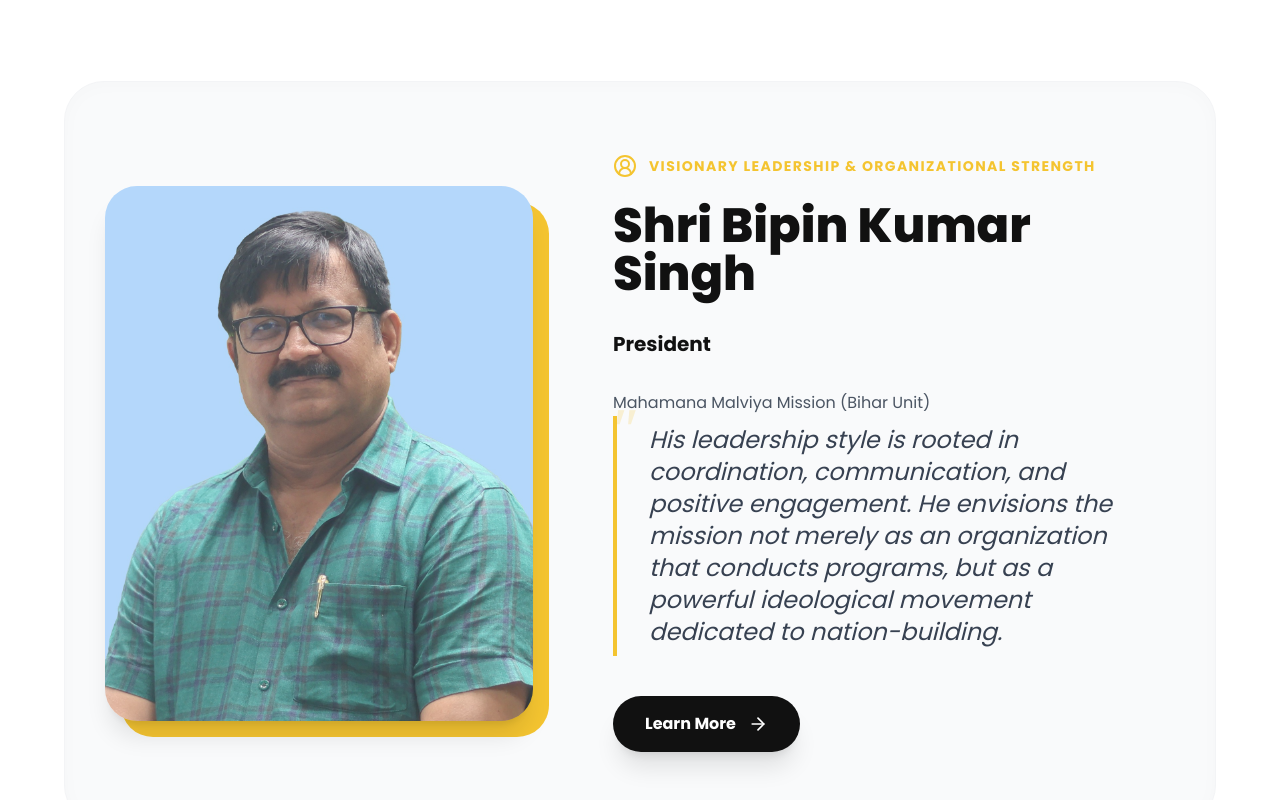
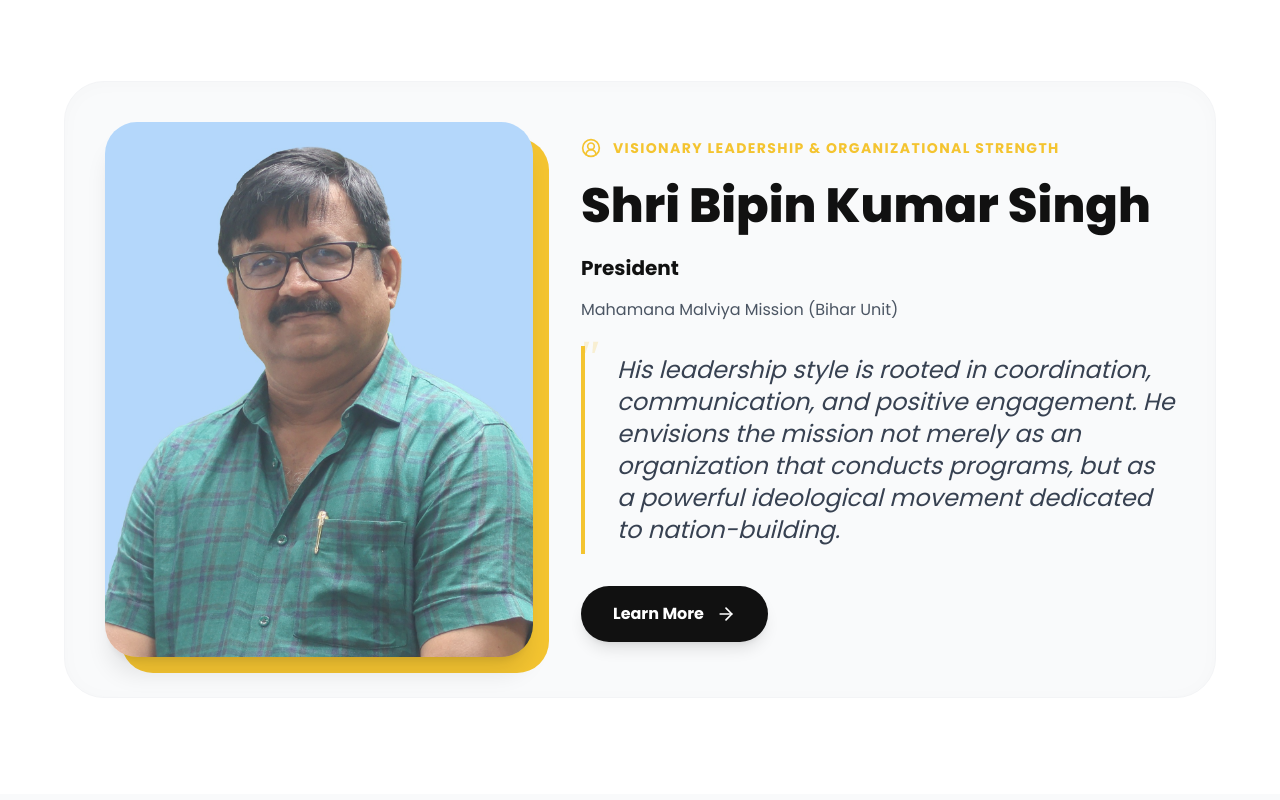
Before and after one commit to canecsu/mahamanamalviyamissionbiharunit, a React (Create React App) app in the folder frontend/: page / in a window 1280 px wide. Shown: the part 3100-3900 px from the top of the page. Built offline with nearby package versions, Linux system fonts and the light colour scheme; no server answers.

Commit message:
Update Home.jsx

```diff
--- a/frontend/src/pages/Home.jsx
+++ b/frontend/src/pages/Home.jsx
@@ -276,12 +276,14 @@ const Home = () => {
       </section>
 
       {/* Leadership Section */}
-      <section className="py-24 bg-white">
+     <section className="py-12 md:py-24 bg-white">
   <div className="container mx-auto px-4">
-          <div className="max-w-6xl mx-auto bg-gray-50 rounded-[2.5rem] p-4 md:p-10 shadow-[inset_0_2px_20px_rgba(0,0,0,0.02)] border border-gray-100">
-            <div className="flex flex-col lg:flex-row items-center gap-12">
-              <div className="w-full lg:w-2/5 flex-shrink-0 relative group">
-                <div className="absolute inset-0 bg-[#F4C430] rounded-[2rem] transform translate-x-4 translate-y-4 group-hover:translate-x-6 group-hover:translate-y-6 transition-transform duration-500"></div>
+    <div className="max-w-6xl mx-auto bg-gray-50 rounded-[2rem] md:rounded-[2.5rem] p-6 md:p-10 shadow-[inset_0_2px_20px_rgba(0,0,0,0.02)] border border-gray-100">
+      <div className="flex flex-col lg:flex-row items-center gap-10 lg:gap-12">
+
+        {/* Image Container - Adjusted offsets for mobile */}
+        <div className="w-full max-w-[320px] lg:max-w-none lg:w-2/5 flex-shrink-0 relative group">
+          <div className="absolute inset-0 bg-[#F4C430] rounded-[2rem] transform translate-x-2 translate-y-2 md:translate-x-4 md:translate-y-4 group-hover:translate-x-6 group-hover:translate-y-6 transition-transform duration-500"></div>
           <img
             src="bipin.jpeg"
             alt="Director"
@@ -289,44 +291,46 @@ const Home = () => {
           />
         </div>
 
-              {/* Added "text-left" here to ensure proper text orientation */}
-              <div className="w-full lg:w-3/5 p-4 lg:p-8 text-left">
-                <div className="flex items-center gap-3 mb-6">
-                  <UserCircle2 className="w-6 h-6 text-[#F4C430]" />
-                  <span className="text-[#F4C430] font-bold text-sm uppercase tracking-widest" style={{ fontFamily: 'Poppins, sans-serif' }}>
+        {/* Text Content - Added mobile centering and responsive font sizes */}
+        <div className="w-full lg:w-3/5 text-center lg:text-left px-2 md:px-0">
+          <div className="flex items-center justify-center lg:justify-start gap-3 mb-4 md:mb-6">
+            <UserCircle2 className="w-5 h-5 text-[#F4C430]" />
+            <span className="text-[#F4C430] font-bold text-xs md:text-sm uppercase tracking-widest" style={{ fontFamily: 'Poppins, sans-serif' }}>
               {t('leadership.heading', 'Leadership')}
             </span>
           </div>
-                <h3 className="text-4xl md:text-5xl font-extrabold text-[#111111] mb-8" style={getFontStyle()}>
+
+          <h3 className="text-3xl md:text-5xl font-extrabold text-[#111111] mb-4 md:mb-6 leading-tight" style={getFontStyle()}>
             {t('leadership.leaderName')}
           </h3>
-                <p className="text-2xl md:text-xl font-bold text-[#111111] mb-8" style={getFontStyle()}>
+
+          <p className="text-lg md:text-xl font-bold text-[#111111] mb-4" style={getFontStyle()}>
             {t('leadership.post')}
           </p>
 
-                {/* Changed leadership.subpost to t('leadership.subpost') */}
-                <p className="text-gray-600 leading-relaxed" style={getFontStyle()}>
+          <p className="text-gray-600 leading-relaxed mb-6 text-sm md:text-base" style={getFontStyle()}>
             {t('leadership.subpost')}
           </p>
 
-                <blockquote className="text-xl md:text-2xl text-gray-700 italic mb-10 leading-relaxed border-l-4 border-[#F4C430] pl-6 md:pl-8 py-2 relative" style={getFontStyle()}>
-                  <span className="absolute -top-4 -left-2 text-6xl text-[#F4C430]/20 font-serif">"</span>
+          <blockquote className="text-lg md:text-2xl text-gray-700 italic mb-8 leading-relaxed border-l-4 border-[#F4C430] pl-5 md:pl-8 py-2 relative text-left" style={getFontStyle()}>
+            <span className="absolute -top-3 -left-2 text-5xl text-[#F4C430]/20 font-serif">"</span>
             {t('leadership.philosophy')}
           </blockquote>
+
           <Link
             to="/about"
-                  className="group inline-flex items-center gap-3 bg-[#111111] text-white px-8 py-4 rounded-full font-bold hover:bg-[#F4C430] hover:text-[#111111] transition-all duration-300 shadow-xl hover:shadow-2xl"
+            className="group inline-flex items-center justify-center gap-3 bg-[#111111] text-white px-8 py-4 rounded-full font-bold hover:bg-[#F4C430] hover:text-[#111111] transition-all duration-300 shadow-lg w-full sm:w-auto"
             style={getFontStyle()}
           >
             {t('hero.learnMoreBtn')}
             <ArrowRight className="w-5 h-5 group-hover:translate-x-1 transition-transform" />
           </Link>
         </div>
+
       </div>
     </div>
   </div>
 </section>
-
       {/* Donation Section */}
       <section className="py-24 bg-gray-50">
         <div className="container mx-auto px-4">
```
Lines whose indentation alone changed are shown as unchanged.
